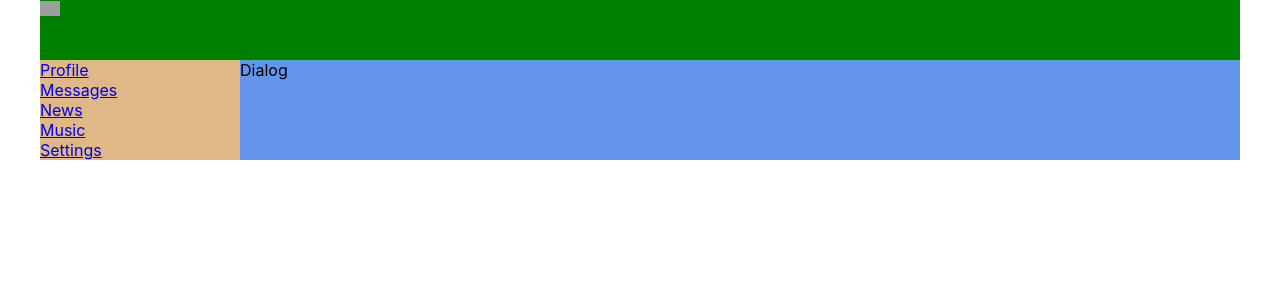
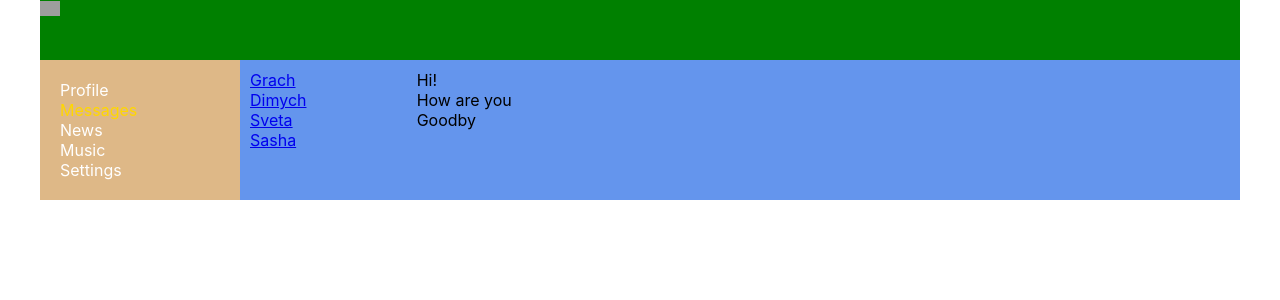
Before and after one commit to Grachya/react-project, a React (Create React App) app: page /dialogs in a window 1280 px wide. Shown: the top 300 px of the page. Built offline with nearby package versions, Linux system fonts and the light colour scheme; grey boxes are pictures that could not be loaded.

Commit message:
Add NavLinks

```diff
--- a/src/components/Dialogs/Dialogs.jsx
+++ b/src/components/Dialogs/Dialogs.jsx
@@ -1,10 +1,30 @@
 import React from 'react';
 import s from './Dialogs.module.css';
+import {NavLink} from 'react-router-dom';
 
 const Dialogs = (props) => {
     return(
-        <div>
-            Dialog
+        <div className={s.dialogs}>
+            <div className={s.dialogItems}>
+                <div className={s.dialog + ' ' + s.active}>
+                    <NavLink to="/dialogs/1">Grach</NavLink>
+                </div>
+                <div className={s.dialog}>
+                    <NavLink to="/dialogs/2">Dimych</NavLink>
+                </div>
+                <div className={s.dialog}>
+                    <NavLink to="/dialogs/3">Sveta</NavLink>
+                </div>
+                <div className={s.dialog}>
+                    <NavLink to="/dialogs/4">Sasha</NavLink>
+                </div>
+            </div>
+
+            <div className={s.messages}>
+                <div className={s.message}>Hi!</div>
+                <div className={s.message}>How are you</div>
+                <div className={s.message}>Goodby</div>
+            </div>
         </div>
     )
 }
--- a/src/components/Dialogs/Dialogs.module.css
+++ b/src/components/Dialogs/Dialogs.module.css
@@ -0,0 +1,24 @@
+.dialogs {
+    display: grid;
+    grid-template-columns: 2fr 10fr;
+}
+
+.dialogItems {
+    padding: 10px;
+}
+
+.dialogItems .active {
+    color: gold;
+}
+
+.dialog {
+
+}
+
+.messages {
+    padding: 10px;
+}
+
+.messages .message {
+
+}
--- a/src/components/Navbar/Navbar.jsx
+++ b/src/components/Navbar/Navbar.jsx
@@ -4,11 +4,11 @@ import {NavLink} from 'react-router-dom';
 
 const Navbar = () => {
     return <nav className={s.nav}>
-        <div className={`${s.item} ${s.active}`}><NavLink to="/profile">Profile</NavLink></div>
-        <div className={`${s.item}`}><NavLink to="/dialogs">Messages</NavLink></div>
-        <div className={`${s.item}`}><NavLink to="/news">News</NavLink></div>
-        <div className={`${s.item}`}><NavLink to="/music">Music</NavLink></div>
-        <div className={`${s.item}`}><NavLink to="/settings">Settings</NavLink></div>
+        <div className={`${s.item}`}><NavLink activeClassName={s.active} to="/profile">Profile</NavLink></div>
+        <div className={`${s.item}`}><NavLink activeClassName={s.active} to="/dialogs">Messages</NavLink></div>
+        <div className={`${s.item}`}><NavLink activeClassName={s.active} to="/news">News</NavLink></div>
+        <div className={`${s.item}`}><NavLink activeClassName={s.active} to="/music">Music</NavLink></div>
+        <div className={`${s.item}`}><NavLink activeClassName={s.active} to="/settings">Settings</NavLink></div>
     </nav>
 }
 
--- a/src/components/Navbar/Navbar.module.css
+++ b/src/components/Navbar/Navbar.module.css
@@ -1,12 +1,14 @@
 .nav {
     grid-area: n;
     background-color: burlywood;
+    padding: 20px;
 }
 
-.item {
+.item a{
     color: white;
+    text-decoration: none;
 }
 
-.item.active {
+.item a.active {
     color: gold;
 }
```
